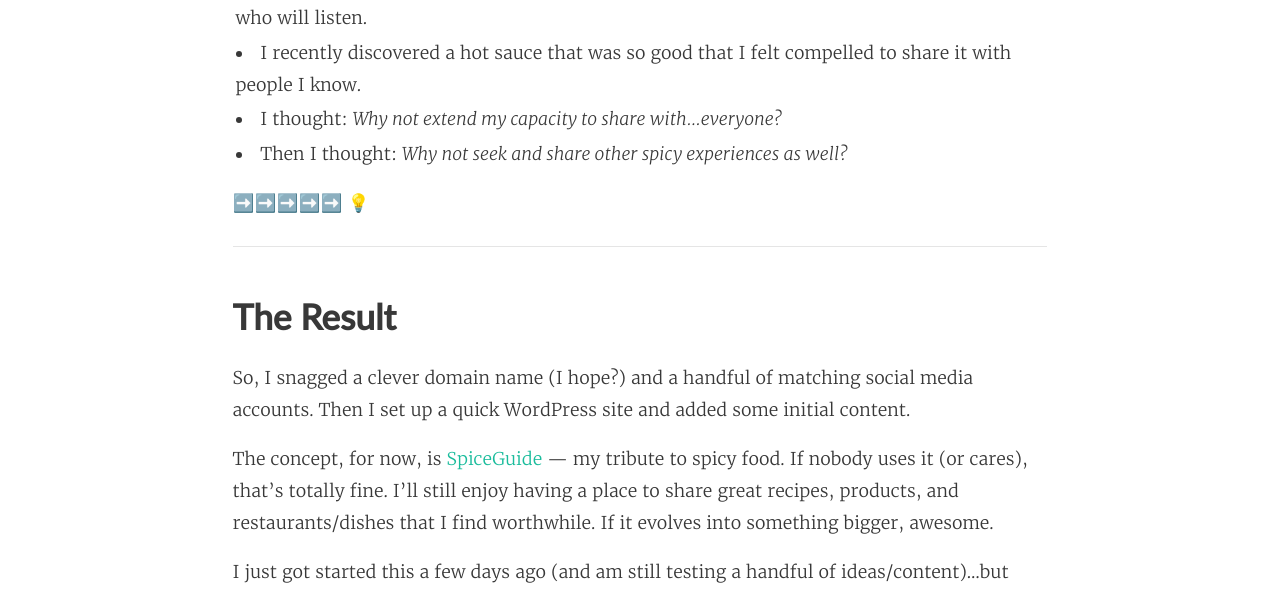
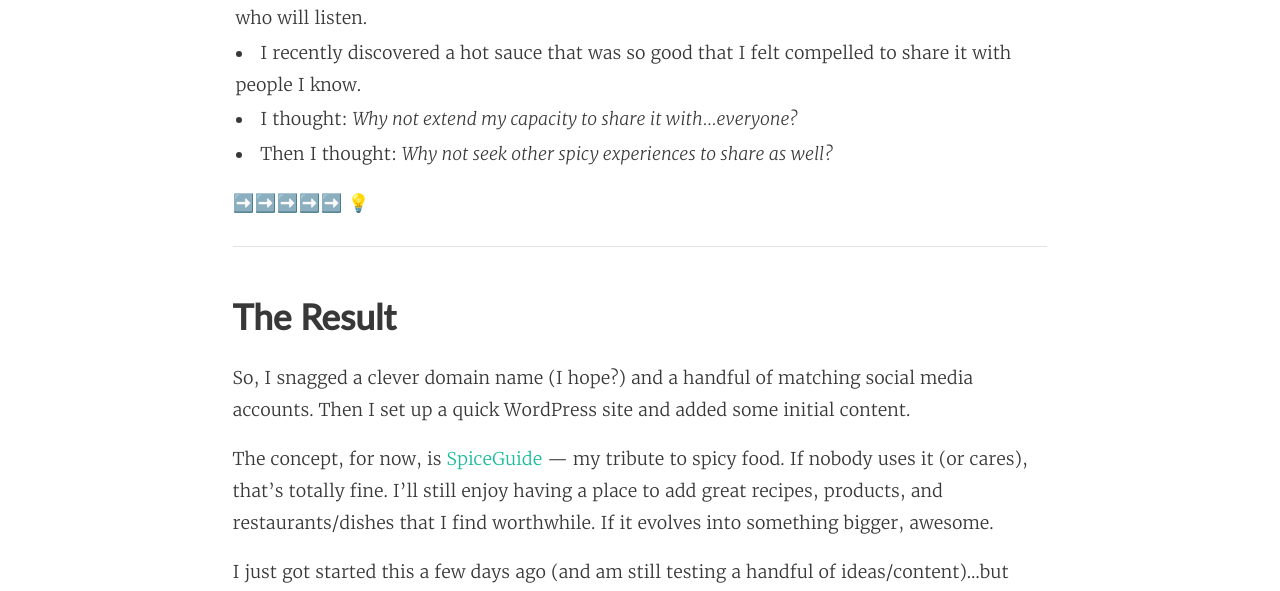
Before and after one commit to emerywebster/emerywebster.github.io, a Jekyll site: the page built from _posts/2016-02-29-spiceguide.md, in a window 1280 px wide. Shown: the part 1088-1679 px from the top of the page. Built offline with Jekyll 4.4.1, drawn with Linux system fonts in a browser that asks for light colours; nearby versions of some CDN libraries; emoji names are drawn with the system emoji font; Markdown is read by kramdown in place of the engine named in the settings; comment, search, counter and statistics services are not loaded.

Commit message:
minor changes

```diff
--- a/_posts/2016-02-29-spiceguide.md
+++ b/_posts/2016-02-29-spiceguide.md
@@ -30,8 +30,8 @@ So...I have a food blog now. And yeah, it's extremely cliché...but **who cares*
 
 - If I experience something great (in tech, music, food, whatever), I'll push it onto anyone who will listen.
 - I recently discovered a hot sauce that was so good that I felt compelled to share it with people I know.
-- I thought: _Why not extend my capacity to share with...everyone?_
-- Then I thought: _Why not seek and share other spicy experiences as well?_
+- I thought: _Why not extend my capacity to share it with...everyone?_
+- Then I thought: _Why not seek other spicy experiences to share as well?_
 
 :arrow_right::arrow_right::arrow_right::arrow_right::arrow_right: :bulb:
 
@@ -41,7 +41,7 @@ So...I have a food blog now. And yeah, it's extremely cliché...but **who cares*
 
 So, I snagged a clever domain name (I hope?) and a handful of matching social media accounts. Then I set up a quick WordPress site and added some initial content.
 
-The concept, for now, is [SpiceGuide](http://spicegui.de) &mdash; my tribute to spicy food. If nobody uses it (or cares), that's totally fine. I'll still enjoy having a place to share great recipes, products, and restaurants/dishes that I find worthwhile. If it evolves into something bigger, awesome.
+The concept, for now, is [SpiceGuide](http://spicegui.de) &mdash; my tribute to spicy food. If nobody uses it (or cares), that's totally fine. I'll still enjoy having a place to add great recipes, products, and restaurants/dishes that I find worthwhile. If it evolves into something bigger, awesome.
 
 I just got started this a few days ago (and am still testing a handful of ideas/content)...but hopefully the momentum continues to build.
 
```
